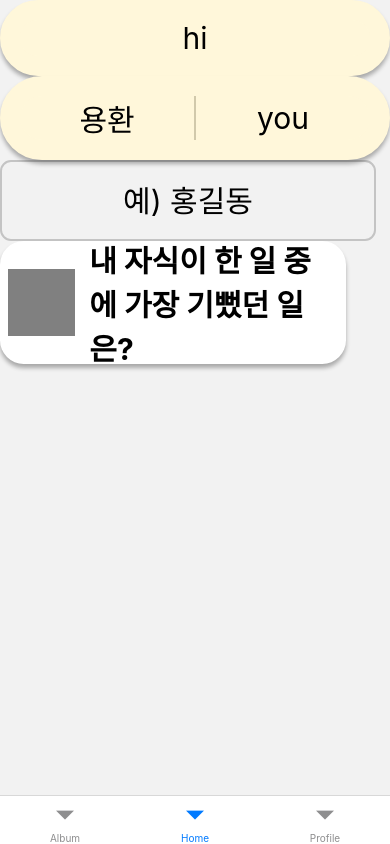
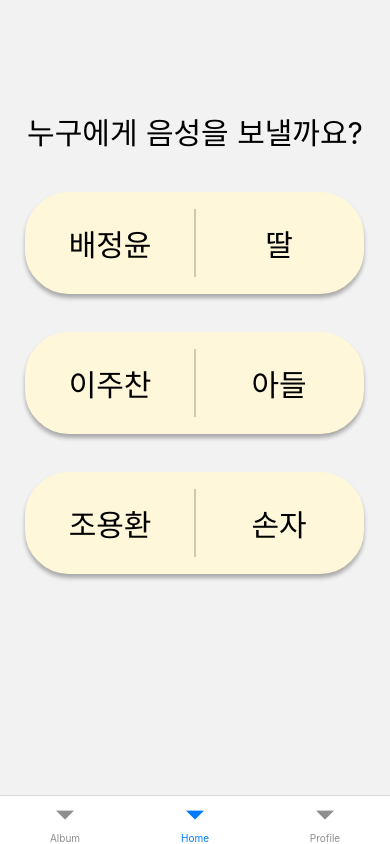
Before and after one commit to Solution-Challenge-GIST/GDSC_front, a React Native app: screen /HomeStackNavigator in a window 390 px wide. Built offline with nearby package versions, Linux system fonts and the light colour scheme.

Commit message:
Record1 완료 및 app에서 안 보이는 오류 수정

```diff
--- a/src/components/button/RelativeButton.tsx
+++ b/src/components/button/RelativeButton.tsx
@@ -4,13 +4,11 @@ import { styles } from './style.js';
 interface Relative {
   name: string;
   relative: string;
+  onChange: Function;
 }
 export default function RelativeButton(props: Relative) {
-  const onClick = () => {
-    console.log('hi');
-  };
   return (
-    <TouchableOpacity onPress={onClick}>
+    <TouchableOpacity onPress={props.onChange}>
       <View style={styles.Relativebutton}>
         <View style={styles.RelativeLeft}>
           <Text style={styles.buttonfont}>{props.name}</Text>
--- a/src/components/button/style.js
+++ b/src/components/button/style.js
@@ -5,16 +5,13 @@ import {
   mediumFontSize,
   shadow,
 } from '../../style/share';
+import { getDisplayHeight, getDisplayWidth } from '../../utility';
+
 const Commonbutton = {
-  width: 390,
-  height: 88,
   backgroundColor: baseColor,
-  borderWidth: 20,
+  borderWidth: 2,
   borderColor: baseColor,
   borderRadius: 44,
-  flex: 1,
-  justifyContent: 'center',
-  alignItems: 'center',
   ...shadow,
 };
 const CommonRelative = {
@@ -24,17 +21,25 @@ const CommonRelative = {
 };
 export const styles = StyleSheet.create({
   Normalbutton: {
+    width: getDisplayWidth(390),
+    height: getDisplayHeight(88),
     ...Commonbutton,
+    justifyContent: 'center',
+    alignItems: 'center',
   },
   buttonfont: {
     fontWeight: mediumFontWeight,
     fontSize: mediumFontSize,
   },
   Relativebutton: {
+    width: getDisplayWidth(373),
+    height: getDisplayHeight(112),
     ...Commonbutton,
     flexDirection: 'row',
   },
   RelativeLeft: {
+    marginTop: 15,
+    marginBottom: 15,
     ...CommonRelative,
     borderRightWidth: 2,
     borderColor: '#D1C9AB',
--- a/src/components/input/style.js
+++ b/src/components/input/style.js
@@ -1,9 +1,10 @@
 import { StyleSheet } from 'react-native';
 import { mediumFontWeight, mediumFontSize } from '../../style/share';
+import { getDisplayHeight, getDisplayWidth } from '../../utility';
 export const styles = StyleSheet.create({
   NormalInput: {
-    width: 376,
-    height: 81,
+    width: getDisplayWidth(376),
+    height: getDisplayHeight(81),
     fontWeight: mediumFontWeight,
     fontSize: mediumFontSize,
     borderColor: '#C4C4C4',
--- a/src/pages/MainTabNavigator/HomeStackNavigator/HomeStackNavigator.tsx
+++ b/src/pages/MainTabNavigator/HomeStackNavigator/HomeStackNavigator.tsx
@@ -2,12 +2,13 @@ import React from 'react';
 import { createStackNavigator } from '@react-navigation/stack';
 import Home from './Home/Home';
 import Test from './Test/Test';
-
+import Record1 from './Record/Record1';
 const Stack = createStackNavigator();
 
 export default function HomeStackNavigator() {
   return (
     <Stack.Navigator screenOptions={{ headerShown: false }}>
+      <Stack.Screen name="Record1" component={Record1} />
       <Stack.Screen name="Test" component={Test} />
       <Stack.Screen name="Home" component={Home} />
     </Stack.Navigator>
--- /dev/null
+++ b/src/pages/MainTabNavigator/HomeStackNavigator/Record/Re1style.js
@@ -0,0 +1,21 @@
+import { StyleSheet } from 'react-native';
+import { mediumFontSize, mediumFontWeight } from '../../../../style/share';
+import { getDisplayHeight, getDisplayWidth } from '../../../../utility';
+
+export const styles = StyleSheet.create({
+  position: {
+    marginTop: getDisplayHeight(120),
+    marginLeft: getDisplayWidth(27),
+    marginRight: getDisplayWidth(27),
+  },
+  component: {
+    width: getDisplayWidth(374),
+    height: getDisplayHeight(510),
+    justifyContent: 'space-between',
+  },
+  text: {
+    fontWeight: mediumFontWeight,
+    fontSize: mediumFontSize,
+    textAlign: 'center',
+  },
+});
--- /dev/null
+++ b/src/pages/MainTabNavigator/HomeStackNavigator/Record/Record1.tsx
@@ -0,0 +1,41 @@
+import { View, Text } from 'react-native';
+import React from 'react';
+import Relativebutton from '../../../../components/button/RelativeButton';
+import { SafeAreaView } from 'react-native-safe-area-context';
+import { styles } from './Re1style';
+import { useNavigation } from '@react-navigation/native';
+export default function Test() {
+  const onChange = () => {
+    console.log('hi');
+  };
+  return (
+    <SafeAreaView>
+      <View style={styles.position}>
+        <View style={styles.component}>
+          <Text style={styles.text}>누구에게 음성을 보낼까요?</Text>
+          <View>
+            <Relativebutton
+              name={'배정윤'}
+              relative={'딸'}
+              onChange={onChange}
+            ></Relativebutton>
+          </View>
+          <View>
+            <Relativebutton
+              name={'이주찬'}
+              relative={'아들'}
+              onChange={onChange}
+            ></Relativebutton>
+          </View>
+          <View>
+            <Relativebutton
+              name={'조용환'}
+              relative={'손자'}
+              onChange={onChange}
+            ></Relativebutton>
+          </View>
+        </View>
+      </View>
+    </SafeAreaView>
+  );
+}
--- a/src/pages/MainTabNavigator/HomeStackNavigator/Test/Test.tsx
+++ b/src/pages/MainTabNavigator/HomeStackNavigator/Test/Test.tsx
@@ -9,7 +9,7 @@ import { SafeAreaView } from 'react-native-safe-area-context';
 export default function Test() {
   return (
     <SafeAreaView>
-      <NormalButton text={'hi'}></NormalButton>
+      <NormalButton text={'다음으로'}></NormalButton>
       <Relativebutton name={'용환'} relative={'you'}></Relativebutton>
       <Normalinput></Normalinput>
       <QuestionBox payload="내 자식이 한 일 중에 가장 기뻤던 일은?" />
```
Also changed, not shown: src/components/calendar/style.js (+18 -17 lines).
